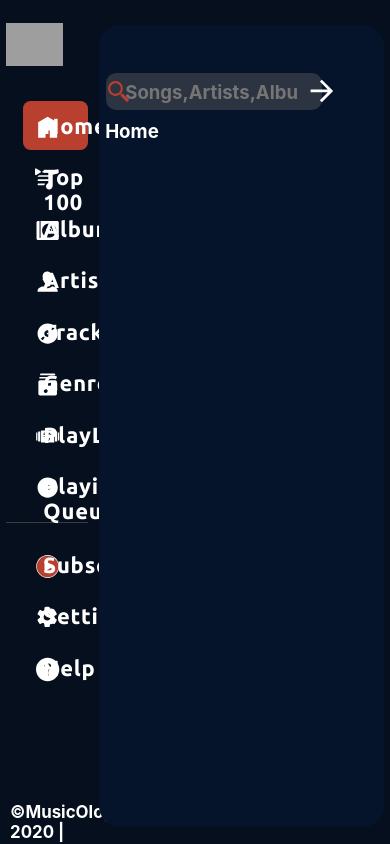
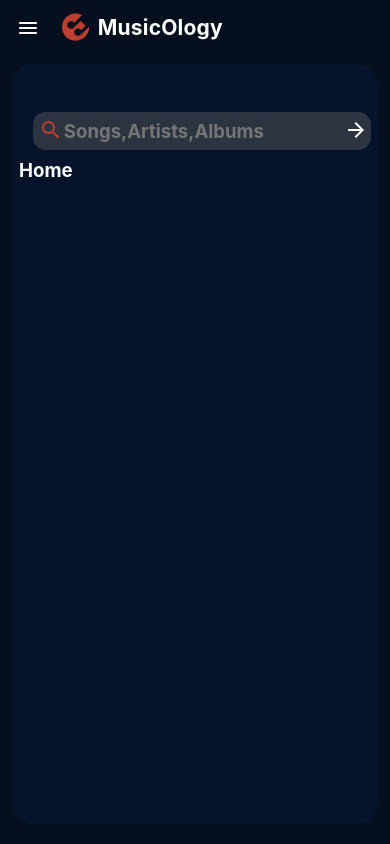
Before and after one commit to francis-Paul-code/MusicOlogy-2.0, a Next.js app: page / in a window 390 px wide. Built offline with nearby package versions, Linux system fonts and the light colour scheme; grey boxes are pictures that could not be loaded.

Commit message:
Mobile UI

```diff
--- a/components/Layout/Layout.js
+++ b/components/Layout/Layout.js
@@ -1,16 +1,73 @@
 import classes from "./Layout.module.css";
 import { Grid } from "@material-ui/core";
 import SideBar from "./sideBar";
+import Toolbar from "@material-ui/core/Toolbar";
+import Hidden from "@material-ui/core/Hidden";
+import IconButton from "@material-ui/core/IconButton";
+import MenuIcon from "@material-ui/icons/MenuRounded";
+import { Typography } from "@material-ui/core";
+import { useState } from "react";
+import { Drawer } from "@material-ui/core";
+import theme from "./theme";
 
 const Layout = (props) => {
+  const [open, setOpen] = useState(false);
+  function handleDrawerToggle() {
+    setOpen(!open);
+  }
+
   return (
     <section className={classes.Layout}>
-      <Grid className={classes.sideBar}>
-        <SideBar />
+      <Grid className={classes.topBar}>
+        <Toolbar>
+          <Hidden mdUp>
+            <IconButton
+              edge="start"
+              className={classes.menuIcon}
+              aria-label="menu"
+              onClick={handleDrawerToggle}
+            >
+              <MenuIcon style={{ color: "#fff" }} />
+            </IconButton>
+          </Hidden>
+
+          <img src="/logo.svg" alt="logo" className={classes.logo} />
+
+          <Typography
+            style={{
+              color: "#fff",
+              fontWeight: "bold",
+              fontFamily: theme.typography.fontFamily,
+              fontSize: theme.typography.fontSize * 1.5,
+            }}
+          >
+            MusicOlogy
+          </Typography>
+
+          <div className={classes.grow} />
+        </Toolbar>
       </Grid>
-      <Grid className={classes.main}>
-        {props.children}
-      </Grid>
+
+      <Hidden mdUp>
+        <Drawer
+          className={classes.drawer}
+          variant="temporary"
+          classes={{
+            paper: classes.drawerPaper,
+          }}
+          open={open}
+          onClose={handleDrawerToggle}
+        >
+          <SideBar />
+        </Drawer>
+      </Hidden>
+
+      <Hidden smDown>
+        <Grid className={classes.sideBar}>
+          <SideBar />
+        </Grid>
+      </Hidden>
+      <Grid className={classes.main}>{props.children}</Grid>
     </section>
   );
 };
--- a/components/Layout/Layout.module.css
+++ b/components/Layout/Layout.module.css
@@ -1,5 +1,4 @@
 .Layout{
-
     width:100%;
     min-height:100vh;
     margin:0;
@@ -7,25 +6,73 @@
     color:white;
     overflow:hidden;
     background:#060F1E;
-    display:flex;
-    justify-content: space-around;
+    justify-content: space-evenly;
 
+}
+.topBar{
+    position:relative;
+    height:10%;
+    width:100%;
+    background:#060F1E;
+    float:top;
+    z-index:20000;
+}
+.menuIcon{
+    color:#fff;
+}
+.main{
+    position:relative;
+    box-sizing: border-box;
+    float:right;
+    height:90vh;
+    right:2%;
+    top:1vh;
+    width:72%;
+    border-radius:2.5vh;
+    background:#06142B;
+}
+.drawerPaper{
+    position:relative;
+    box-sizing: border-box;
+    float:left;
+    height:92vh;
+    width:350px;
 }
 .sideBar{
     position:relative;
     box-sizing: border-box;
     float:left;
-    height:98vh;
-    top:1vh;
-    width:21%;
+    height:92vh;
+    width:22%;
+    border-right: none;
+    white-space: nowrap;
 }
-.main{
-    position:relative;
-    box-sizing: border-box;
-    float:right;
-    height:95vh;
-    top:3vh;
-    width:73%;
-    background:#06142B;
-    border-radius:2.5vh;
+.logo{
+    width:4%;
+    margin: 0 5px;
 }
+
+@media (max-width: 960px) {
+    .main{
+        position:relative;
+        width:94%;
+        right:3%;
+        height:80%;
+    }
+    .sideBar{
+        position:relative;
+        height:90%;
+        left:0;
+    }
+    .logo{
+        width:10%;
+        margin: 0 5px;
+    }
+}
+
+@media (max-width: 450px){
+    .drawerPaper{
+
+        width:250px;
+    }
+}
--- a/components/Layout/sideBar.js
+++ b/components/Layout/sideBar.js
@@ -1,5 +1,5 @@
 import classes from "./sideBar.module.css";
-import Link from "next/link";
+import Link from "@material-ui/core/Link";
 import Button from "./Button";
 import HomeIcon from "../icons/Home";
 import AlbumIcon from "../icons/Albums";
@@ -12,6 +12,23 @@ import ArtistIcon from "../icons/Artists";
 import HelpIcon from "../icons/help";
 import SettingsIcon from "../icons/settings";
 import SubscribeIcon from "../icons/subscribe";
+import {Typography} from "@material-ui/core"
+import LibraryMusic from "@material-ui/icons/LibraryMusic";
+
+
+
+function Copyright() {
+  return (
+    <Typography variant="body2" align="center" style={{ fontWeight: "bold" }} className={classes.copyright}>
+      <Link color="inherit" href="https://music-ology-2-0.vercel.app/">
+        &copy;Musicology {new Date().getFullYear()}
+        | All Rights Reserved
+      </Link>
+    </Typography>
+  );
+}
+
+
 
 const SideBar = () => {
   function active(name){
@@ -21,29 +38,22 @@ const SideBar = () => {
 
   return (
     <section className={classes.main}>
-      <Link href="/"><div className={classes.Logo}></div></Link>
-
       <section className={classes.Links}>
         <ul className={classes.ul}>
-          <Button className={classes.active} Route="/" _Name="Home" startIcon={<HomeIcon />} onClick={active} />
-          <Button Route="/" _Name="Top 100" startIcon={<TopIcon />} onClick={active} />
-          <Button Route="/Albums" _Name="Albums" startIcon={<AlbumIcon />} onClick={active} />
-          <Button Route="/Artists" _Name="Artists" startIcon={<ArtistIcon />} onClick={active} />
-          <Button Route="/Tracks" _Name="Tracks" startIcon={<TrackIcon />} onClick={active} />
-          <Button Route="/Genres" _Name="Genres" startIcon={<GenresIcon/>} onClick={active} />
-          <Button Route="/" _Name="PlayLists" startIcon={<PlaylistIcon />} onClick={active} />
-          <Button Route="/" _Name="Playing Queue" startIcon={<PlayingQueue />} onClick={active} />
+          <Button Route="/Home" _Name="Home" startIcon={<HomeIcon />} />
+          <Button Route="/Albums" _Name="Library" startIcon={<GenresIcon/>}  />
+          <Button Route="/" _Name="Playing Queue" startIcon={<PlayingQueue/>}  />
         </ul>
 
         <ul className={classes.Footer}>
-          <Button Route="/" _Name="Subscription" startIcon={<SubscribeIcon />} onClick={active} />
-          <Button Route="/" _Name="Settings" startIcon={<SettingsIcon />} onClick={active} />
-          <Button Route="/" _Name="Help" startIcon={<HelpIcon />} onClick={active} />
+          <Button Route="/" _Name="Subscription" startIcon={<SubscribeIcon />}  />
+          <Button Route="/" _Name="Settings" startIcon={<SettingsIcon />}  />
+          <Button Route="/" _Name="Help" startIcon={<HelpIcon />} />
         </ul>
 
-        <h3 className={classes.End}>
-           &copy;MusicOlogy 2020 | All Rights Reserved
-        </h3>
+        <div className={classes.End}>
+          <Copyright style={{position: 'relative'}}/>
+        </div>
       </section>
     </section>
   );
--- a/components/Layout/sideBar.module.css
+++ b/components/Layout/sideBar.module.css
@@ -1,60 +1,49 @@
 .main {
-  position: realtive;
+  position: relative;
   width: 100%;
   height: 100%;
+  background-color: #060F1E;
   justify-content: space-around;
   display: inline-block;
-}
-.Logo {
-  position: relative;
-  width: 70%;
-  height: 6.5vh;
-  padding:1vh;
-  top: 1vh;
-  cursor: pointer;
-  background-image: url(../../Assets/Images/LOGO_1.ico);
-  background-position: center;
-  background-repeat: no-repeat;
-  background-size: contain;
+  color: #fff;
 }
 .Links {
   position: relative;
   width: 100%;
-  height: 85vh;
-  top: 4.5vh;
+  height: 85%;
+  top: 7%;
 }
 .ul {
   position: relative;
-  margin: 0;
-  height:50vh;
-  padding-inline-start: 2vh;
+  height:auto;
+  width: 91%;
+  padding-inline-start: 0;
+  margin:5% 4%;
   list-style-type: none;
-  border-bottom:1px solid #3d3c3c;
 }
+
 .iconStyle{
   position:relative;
 
 }
 .Footer{
   position: relative;
-  top:2vh;
-  margin:0;
-  padding-inline-start: 2vh;
+  border-top:2px solid #3d3c3c;
+  padding-inline-start: 0;
   list-style-type: none;
-  width: 100%;
-  height:33vh;
+  width: 91%;
+  height:fit-content;
+  margin:10% 4%;
 }
 
 .End{
-  position: relative;
-  float:bottom;
-  padding-left:0.5vh;
-  bottom:2vh;
+  position:relative;
+  width: 90%;
   font-size:2vh;
   font-weight: medium;
+  top:45%;
 
 }
-
 
 .ul > div.active{
   background:#B93F2F;
@@ -64,3 +53,10 @@
   background:#B93F2F;;
 
 }
+
+
+@media (max-width: 960px) {
+  .Links {
+    top: 10%;
+  }
+}
--- /dev/null
+++ b/components/Layout/theme.js
@@ -0,0 +1,33 @@
+import { createTheme } from '@material-ui/core/styles';
+import blue from '@material-ui/core/colors/blue';
+import pink from '@material-ui/core/colors/pink';
+
+// Create a theme instance.
+const theme = createTheme({
+  palette: {
+    primary: {
+      main: '#060F1E',
+      secondary:"#06142B"
+    },
+    secondary: {
+      main: '#B93F2F'
+    },
+    text: {
+      primary: '#FFFFFF'
+    },
+  },
+  props: {
+    MuiSvgIcon: {
+      htmlColor: '#FFFFFF',
+    }
+  },
+  typography: {
+    useNextVariants: true,
+    color: '#FFFFFF',
+    fontWeightRegular: 600,
+    fontSize: 14,
+    fontFamily:"-apple-system, BlinkMacSystemFont, Segoe UI, Roboto, Oxygen,Ubuntu, Cantarell, Fira Sans, Droid Sans, Helvetica Neue, sans-serif"
+  }
+});
+
+export default theme;
--- a/components/ui/TopBar.js
+++ b/components/ui/TopBar.js
@@ -2,8 +2,10 @@ import classes from "./TopBar.module.css";
 import { IconButton } from "@material-ui/core";
 import { useRef } from "react";
 import { useRouter } from "next/router";
-import SearchIcon from "../icons/SearchIcon";
-import SubmitIcon from "../icons/submit";
+import SearchIcon from "@material-ui/icons/SearchRounded";
+import ArrowRight from '@material-ui/icons/ArrowForward'
+import theme from "../Layout/theme"
+
 export var name;
 
 const TopBar = (props) => {
@@ -23,7 +25,7 @@ const TopBar = (props) => {
         <form onSubmit={searchSubmit}>
           <div className={classes.searchBar}>
             <div>
-              <SearchIcon />
+              <SearchIcon style={{color:theme.palette.secondary.main}}/>
             </div>
             <input
               type="text"
@@ -33,7 +35,7 @@ const TopBar = (props) => {
               ref={searchText}
             />
             <button type="Submit" className={classes.Button}>
-              <SubmitIcon />
+              <ArrowRight style={{color:"white"}}/>
             </button>
           </div>
 
--- a/components/ui/TopBar.module.css
+++ b/components/ui/TopBar.module.css
@@ -8,7 +8,8 @@
 .container {
   position: relative;
   align-content: end;
-  width: 95%;
+  width: 98%;
+  left:1%;
   height: 100%;
 }
 .main form {
@@ -17,21 +18,23 @@
   height: 55%;
   float: right;
   top: 26%;
-  right: 3%;
-  display: flex;
+  justify-content:space-around;
 }
 
 .searchBar {
   position: relative;
-  width: 80%;
+  width: 94%;
+  left:3%;
   height: 100%;
+  justify-content: space-evenly;
   display: flex;
   background-color: #2d3441;
-  border-radius: 1.2vh;
+  border-radius: 1.5vh;
 }
 .searchBar div {
   position: relative;
   box-sizing: border-box;
+  padding:0 1%;
   width: 6%;
 }
 .searchBar svg {
@@ -40,7 +43,7 @@
 }
 .searchBar input {
   position: relative;
-  width: 87%;
+  width: 84%;
   height: 100%;
   padding: 0.8vh;
   color: white;
--- a/pages/index.js
+++ b/pages/index.js
@@ -1,9 +1,9 @@
 import Head from "next/head";
 import {Fragment} from "react";
-import TopBar from '../components/ui/TopBar'
+import TopBar from '../components/ui/TopBar';
 import Carrier from '../components/ui/mainCarrier';
 
-const Home = () => {
+const Landing = () => {
   return (
     <Fragment>
       <Head>
@@ -23,4 +23,4 @@ const Home = () => {
   );
 };
 
-export default Home;
+export default Landing;
--- a/styles/globals.css
+++ b/styles/globals.css
@@ -5,7 +5,12 @@ body {
   font-family: -apple-system, BlinkMacSystemFont, Segoe UI, Roboto, Oxygen,
     Ubuntu, Cantarell, Fira Sans, Droid Sans, Helvetica Neue, sans-serif;
 }
-
+@media (max-width:960px) {
+  body{
+    width: 100%;
+    height: 100%;
+  }
+}
 a {
   color: inherit;
   text-decoration: none;
```
Also changed, not shown: pages/home/index.js (added, +10 -0 lines), components/ui/SearchTopBar.js (deleted), components/ui/searchTopBar.module.css (deleted), public/logo.svg (added), 1 other file (tests, documents, lock files or other folders).
